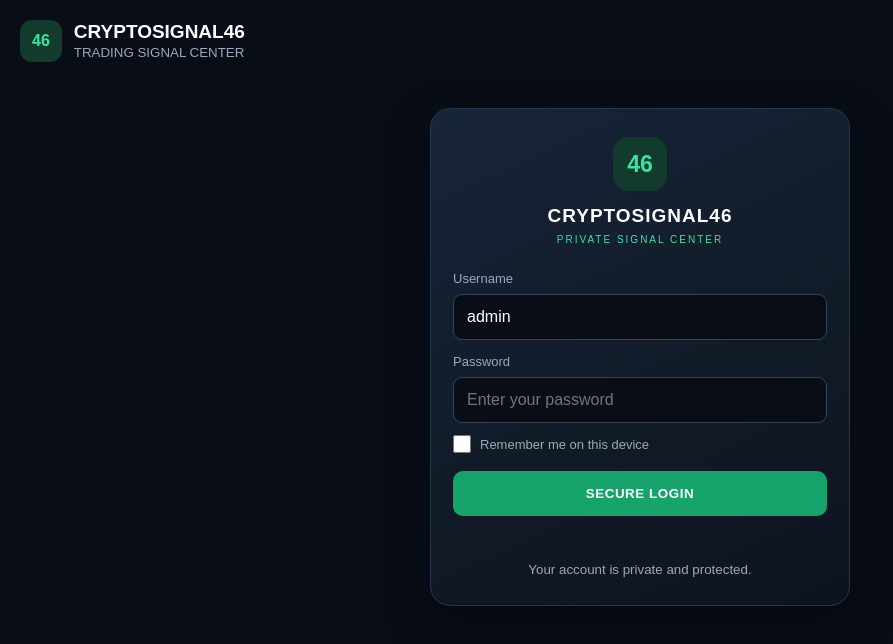
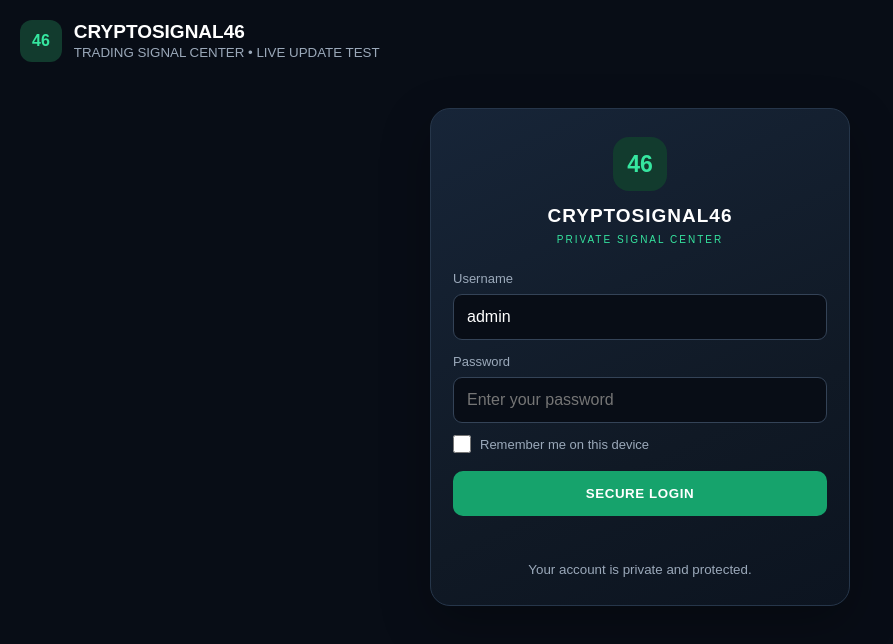
Before and after one commit to kasunjayasinghe753-netizen/CryptoSignal, a website: page index.html in a window 1280 px wide. Shown: the whole page, without its empty margins (0-893 px from the left). Drawn offline with Linux system fonts and the light colour scheme.

Commit message:
Add temporary remote update verification marker

```diff
--- a/index.html
+++ b/index.html
@@ -15,7 +15,7 @@
   <div class="logo">46</div>
   <div>
     <h2>CRYPTOSIGNAL46</h2>
-    <small>TRADING SIGNAL CENTER</small>
+    <small>TRADING SIGNAL CENTER • LIVE UPDATE TEST</small>
   </div>
 </header>
 <main>
```
